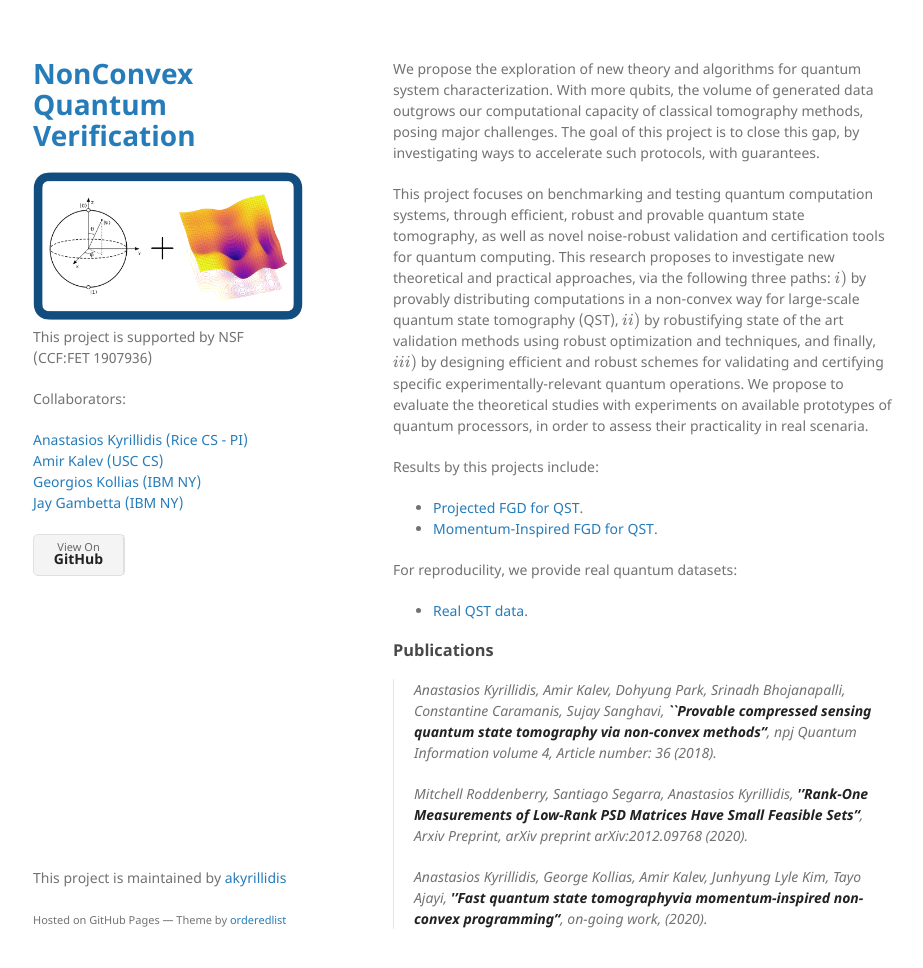
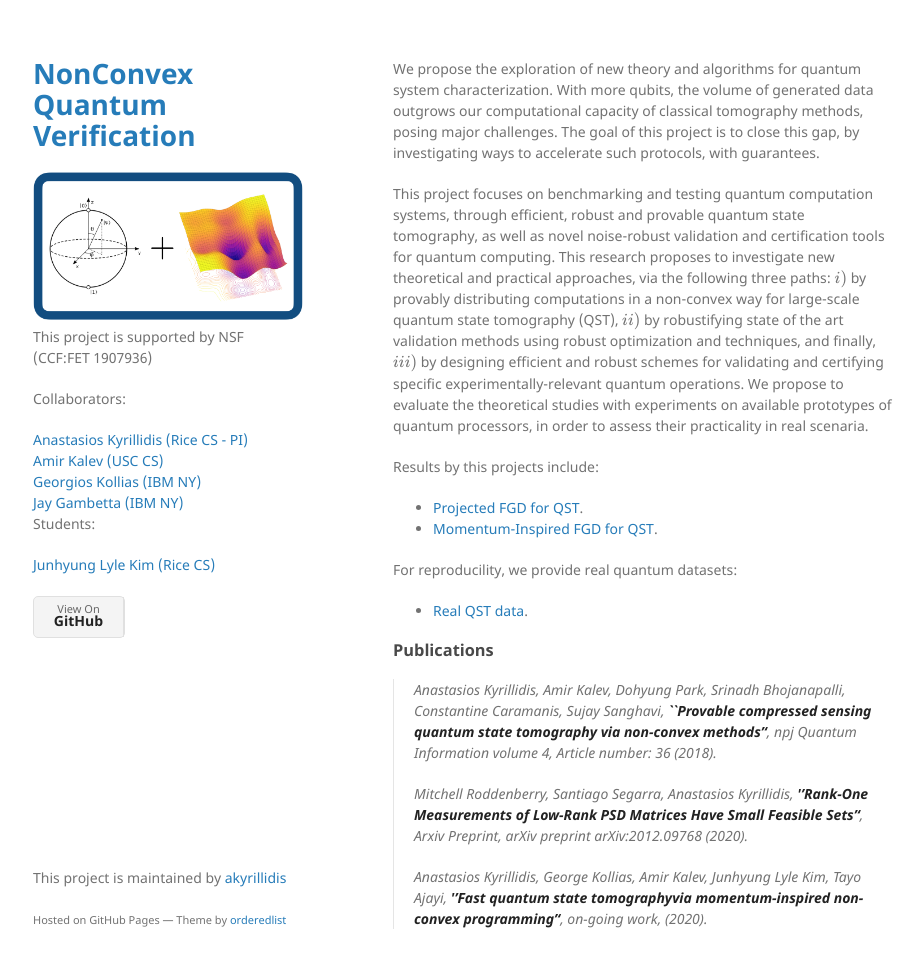
Before and after one commit to akyrillidis/nonconvex-qst, a Jekyll site: the page built from index.md, in a window 1280 px wide and 999 px high. Shown: the top 968 px of the window, without its empty margins (177-1100 px from the left). Built offline with Jekyll 4.4.1, drawn with Linux system fonts in a browser that asks for light colours; formulas are drawn with MathJax 3.

Commit message:
Update default.html

```diff
--- a/_layouts/default.html
+++ b/_layouts/default.html
@@ -30,6 +30,9 @@
         <a href="https://scholar.google.com/citations?user=te_1dnAAAAAJ&hl=en">Amir Kalev (USC CS)</a> <br>
         <a href="https://researcher.watson.ibm.com/researcher/view.php?person=us-gkollias">Georgios Kollias (IBM NY)</a> <br>
         <a href="https://scholar.google.com/citations?user=690ygNAAAAAJ&hl=en">Jay Gambetta (IBM NY)</a> <br>
+
+        <p class="view">Students:</p>
+        <a href="https://jlylekim.github.io/">Junhyung Lyle Kim (Rice CS)</a> <br>
 
         <br>
         {% if site.github.is_user_page %}
```
